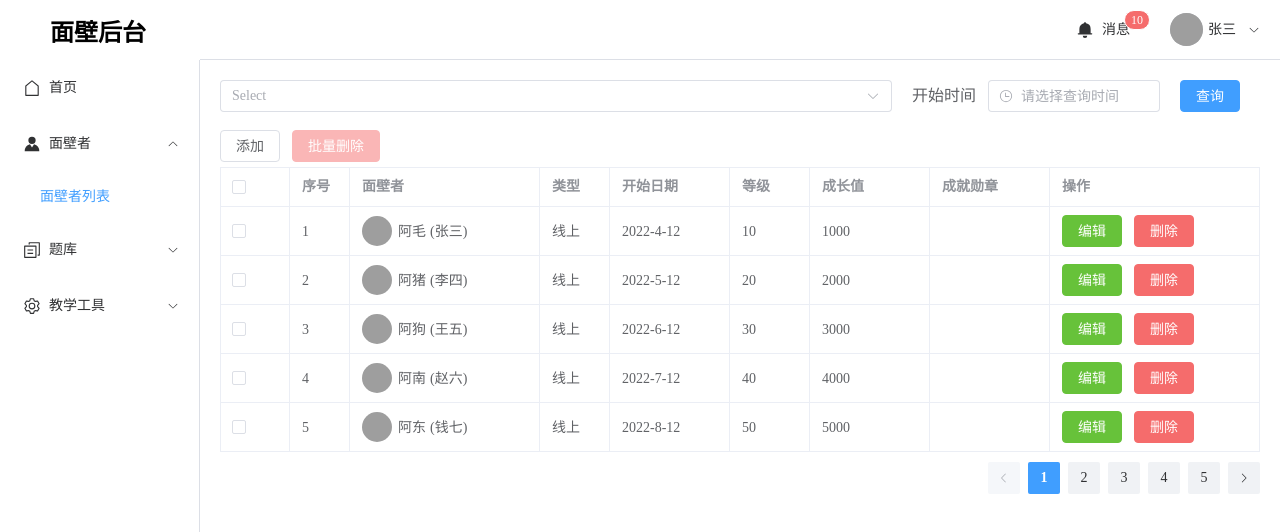
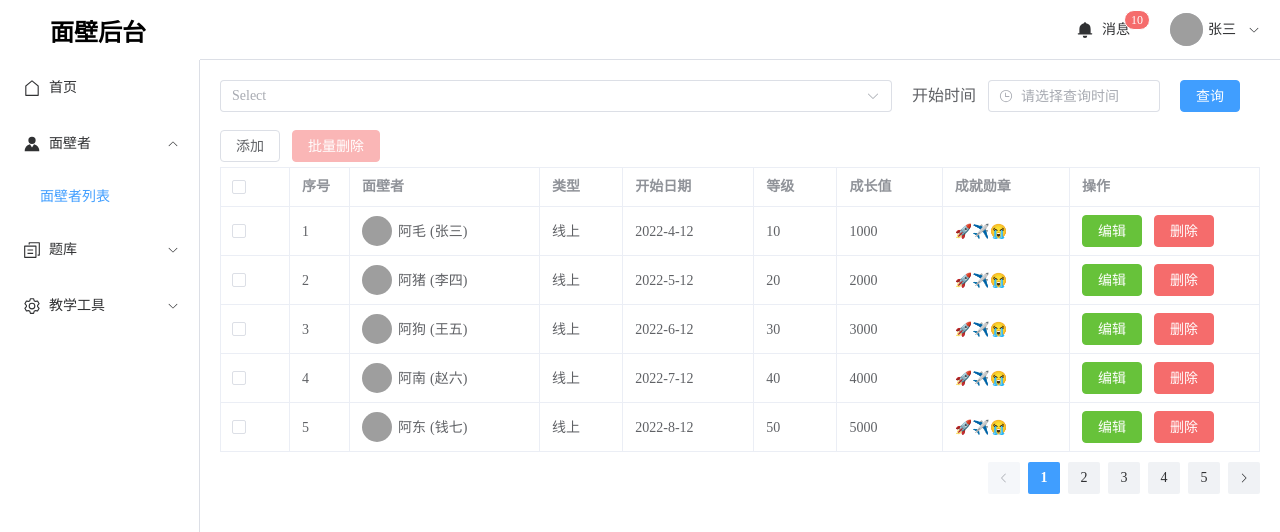
Before and after one commit to aling12/mianbi, a Vue app: page /users in a window 1280 px wide. Shown: the top 532 px of the page. Built offline with nearby package versions, Linux system fonts and the light colour scheme; grey boxes are pictures that could not be loaded.

Commit message:
删除和矩形

```diff
--- a/package.json
+++ b/package.json
@@ -11,6 +11,7 @@
     "@element-plus/icons-vue": "^2.0.5",
     "axios": "^0.27.2",
     "element-plus": "^2.2.4",
+    "fabric": "^5.2.1",
     "pinia": "^2.0.14",
     "vue": "^3.2.36",
     "vue-router": "^4.0.15"
--- a/src/views/TeachingTool.vue
+++ b/src/views/TeachingTool.vue
@@ -2,26 +2,10 @@
   <div style="margin-bottom: 5px">
     <el-button @click="addTab">新增</el-button>
   </div>
-  <el-tabs
-    ref="tabs"
-    type="card"
-    closable
-    v-model="tableTabsValue"
-    @tab-remove="removeTab"
-  >
-    <el-tab-pane
-      v-for="(item, index) in tableTabs"
-      :key="item.id"
-      :label="item.label"
-      :name="item.id"
-    >
-      <canvas
-        class="canvas"
-        :style="{ cursor: `url(${icons[mode]}) 10 10, auto` }"
-        ref="canvas"
-        :width="canvasWidth"
-        height="350"
-      ></canvas>
+  <el-tabs ref="tabs" type="card" closable v-model="tableTabsValue" @tab-remove="removeTab">
+    <el-tab-pane v-for="(item, index) in tableTabs" :key="item.id" :label="item.label" :name="item.id">
+      <canvas class="canvas" :style="{ cursor: `url(${icons[mode]}) 10 10, auto` }" ref="canvas" :width="canvasWidth"
+        height="500"></canvas>
       <!-- <div class="btns">
         <el-button @click="thickness(index)">画笔</el-button>
         <el-button @click="eraser(index)">橡皮擦</el-button>
@@ -53,29 +37,23 @@
         <el-radio-group v-model="mode" @change="(val) => change(index, val)">
           <el-radio-button label="pen">画笔</el-radio-button>
           <el-radio-button label="eraser">橡皮擦</el-radio-button>
+          <el-radio-button label="select">选择</el-radio-button>
+          <el-radio-button label="rect">矩形</el-radio-button>
         </el-radio-group>
 
         <div>
           <template v-if="mode === 'pen'">
-            <el-color-picker v-model="linecolor" />
-            <el-select
-              class="select"
-              v-model="lineWidth"
-              style="width: 75px"
-              placeholder="粗细"
-              @change="thickness(index)"
-            >
-              <el-option
-                v-for="(lineWidth, index) in lineWidths"
-                :label="lineWidth.label"
-                :value="lineWidth.value"
-                :key="index"
-              ></el-option>
+            <el-color-picker v-model="linecolor" @change="handleColorChange(index)" />
+            <el-select class="select" v-model="lineWidth" style="width: 75px" placeholder="粗细"
+              @change="thickness(index)">
+              <el-option v-for="(lineWidth, index) in lineWidths" :label="lineWidth.label" :value="lineWidth.value"
+                :key="index"></el-option>
             </el-select>
           </template>
         </div>
 
         <div>
+          <el-button @click="removeEl(index)">删除</el-button>
           <el-button @click="retreat">退一步</el-button>
           <el-button @click="clear(index)">清屏</el-button>
           <el-button @click="dialogVisible = true">重命名画板</el-button>
@@ -84,19 +62,10 @@
     </el-tab-pane>
   </el-tabs>
 
-  <el-dialog
-    @open-auto-focus="$refs.newTitle.focus()"
-    width="340px"
-    v-model="dialogVisible"
-    title="重命名"
-  >
+  <el-dialog @open-auto-focus="$refs.newTitle.focus()" width="340px" v-model="dialogVisible" title="重命名">
     <el-form ref="amendForm" :model="form" label-width="auto">
       <el-form-item prop="filename" label="重命名">
-        <el-input
-          ref="newTitle"
-          v-model="form.filename"
-          placeholder="重命名画板"
-        />
+        <el-input ref="newTitle" v-model="form.filename" placeholder="重命名画板" />
       </el-form-item>
       <div class="form-btn">
         <el-form-item>
@@ -116,6 +85,7 @@ import "element-plus/es/components/message-box/style/css";
 import "element-plus/es/components/message/style/css";
 import { fabric } from "fabric";
 import "fabric/src/mixins/eraser_brush.mixin.js";
+import { markRaw } from "vue";
 
 export default {
   data() {
@@ -168,6 +138,14 @@ export default {
           id: newTabId,
         });
         this.tableTabsValue = newTabId;
+
+        this.$nextTick(() => {
+          const index = newTabId - 1
+          const canvas = this.render(index)
+          canvas.isDrawingMode = true
+          canvas.freeDrawingBrush.width = this.lineWidth;
+          canvas.freeDrawingBrush.color = linecolor
+        })
       } catch (err) {
         console.log(err);
       }
@@ -198,16 +176,21 @@ export default {
           });
         });
     },
-    change(idx, val) {
-      const canvas = this.tableTabs[idx].canvas;
+    change(index, val) {
+      const canvas = this.render(index)
       if (val === "pen") {
         canvas.isDrawingMode = true;
         canvas.freeDrawingBrush = new fabric.PencilBrush(canvas);
         canvas.freeDrawingBrush.width = this.lineWidth;
+        canvas.freeDrawingBrush.color = this.linecolor
       } else if (val === "eraser") {
         canvas.freeDrawingBrush = new fabric.EraserBrush(canvas);
         canvas.isDrawingMode = true;
         canvas.freeDrawingBrush.width = 35;
+      } else if (val === "select") {
+        canvas.isDrawingMode = false;
+      } else if (val === "rect") {
+        canvas.isDrawingMode = false;
       }
     },
     // handleDown(event) {
@@ -243,9 +226,8 @@ export default {
         type: "warning",
       })
         .then(() => {
-          const canvas = this.$refs.canvas[idx];
-          const ctx = canvas.getContext("2d");
-          ctx.clearRect(0, 0, canvas.width, canvas.height);
+          const canvas = this.render(idx)
+          canvas.clear()
           ElMessage({
             type: "success",
             message: "清屏成功",
@@ -269,6 +251,10 @@ export default {
       const canvas = this.render(idx);
       canvas.freeDrawingBrush.width = this.lineWidth;
     },
+    handleColorChange(index) {
+      const canvas = this.render(index)
+      canvas.freeDrawingBrush.color = this.linecolor
+    },
     amend() {
       this.$refs.amendForm.validate((valid) => {
         if (valid) {
@@ -285,23 +271,60 @@ export default {
       });
     },
     init() {
-      this.canvasWidth = this.$refs.tabs.$el.getBoundingClientRect().width;
+      this.canvasWidth = this.$refs.tabs.$el.getBoundingClientRect().width - 2;
+      this.$nextTick(() => {
+        this.tableTabs.forEach((item, index) => {
+          const canvas = this.render(index)
+          canvas.setWidth(this.canvasWidth)
+        })
+      })
     },
     render(index) {
-      const canvas = this.tableTabs[index].canvas;
-      if (canvas) return canvas;
-      const el = this.$refs.canvas[index];
-      this.tableTabs[index].canvas = new fabric.Canvas(el);
+      let canvas = this.tableTabs[index].canvas;
+      const val = this.tableTabs[index]
+      if (!canvas) {
+        const el = this.$refs.canvas[index]
+        canvas = new fabric.Canvas(el)
+        canvas = markRaw(canvas)
+        this.tableTabs[index].canvas = canvas
+        let startX, startY
+        canvas.on('mouse:down', e => {
+          if (this.mode === 'rect') {
+            canvas.isDrawingMode = false
+            const { x, y } = e.absolutePointer
+            startX = x
+            startY = y
+          }
+        })
+        canvas.on('mouse:up', e => {
+          if (this.mode === 'rect') {
+            const { x, y } = e.absolutePointer
+            const rect = new fabric.Rect({
+              fill: this.linecolor,
+              top: startY,
+              left: startX,
+              width: Math.abs(x - startX),
+              height: Math.abs(y - startY),
+            })
+            canvas.add(rect)
+          }
+        })
+        //把选中的目标，保存在date里，再去删除，加上markRaw，为了防止VUE修改，保持原样，Vue3才需要
+
+        canvas.on('selection:created', e => {
+          console.log(e);
+          this.selected = markRaw(e.selected)
+        })
+        canvas.on('selection:updated', e => this.selected = markRaw(e.selected))
+      }
+
       return this.tableTabs[index].canvas;
     },
-
-    // retreat(idx) {
-    //   const canvas = this.$refs.canvas[idx];
-    //   const ctx = canvas.getContext("2d");
-    //   if (this.history.length > 0) {
-    //     ctx.putImageData(this.history[this.history.length - 1], 0, 0);
-    //   }
-    // },
+    //
+    removeEl(index) {
+      const canvas = this.render(index)
+      canvas.remove(...this.selected)
+    }
   },
   mounted() {
     this.init();
@@ -329,7 +352,7 @@ export default {
 
 .canvas {
   display: block;
-  box-shadow: 0 3px 5px rgba(0, 0, 0, 0.5);
+  border: 1px solid black;
 }
 
 .select {
--- a/src/views/UsersList.vue
+++ b/src/views/UsersList.vue
@@ -55,24 +55,25 @@
           </div>
         </template>
       </el-table-column>
-      <el-table-column label="类型" width="70">
+      <el-table-column label="类型" >
         <template #default="{ row }">
           {{ typeText(row) }}
         </template>
       </el-table-column>
-      <el-table-column label="开始日期" width="120">
+      <el-table-column label="开始日期" w>
         <template #default="scope">
           {{ formatDate(scope.row.StartDate) }}
         </template>
       </el-table-column>
-      <el-table-column prop="grade" label="等级" width="80" />
-      <el-table-column prop="value" label="成长值" width="120" />
-      <el-table-column label="成就勋章" width="120">
+      <el-table-column prop="grade" label="等级"  />
+      <el-table-column prop="value" label="成长值"  />
+      <el-table-column label="成就勋章" >
         <template #default>
+          🚀✈️😭
           <!-- <span><img src="00FD9888.png" /></span> -->
         </template>
       </el-table-column>
-      <el-table-column label="操作">
+      <el-table-column width="190" label="操作">
         <template #default="scope">
           <el-button
             type="success"
```
Also changed, not shown: 1 other file (tests, documents, lock files or other folders).
